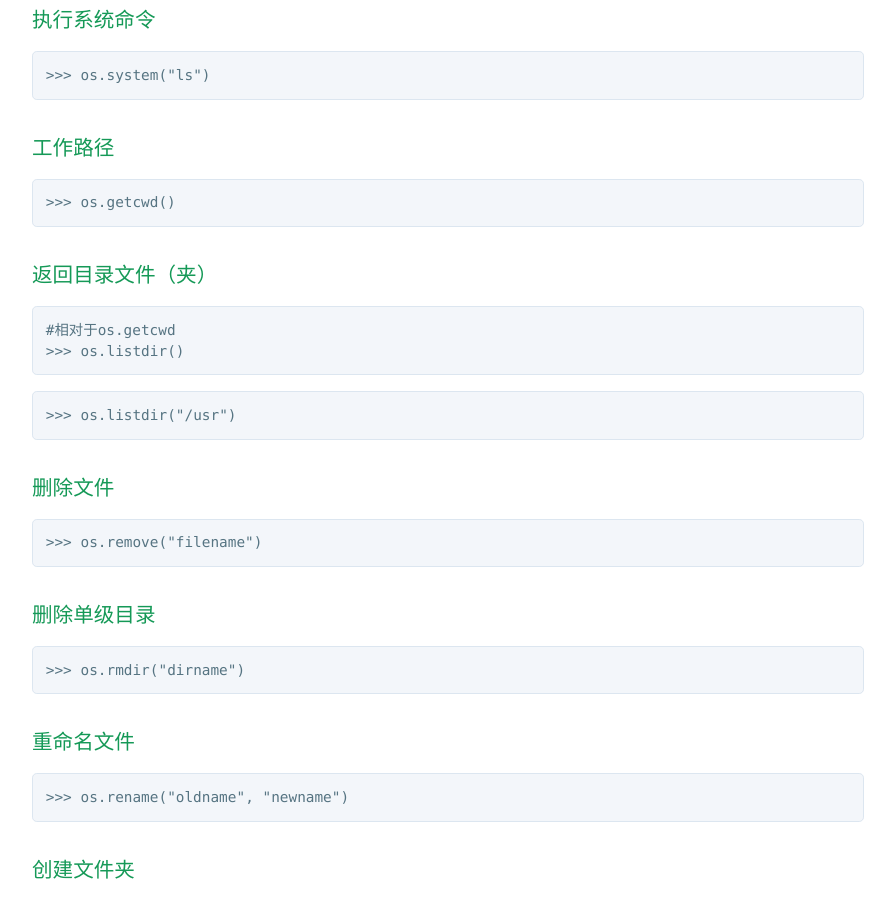
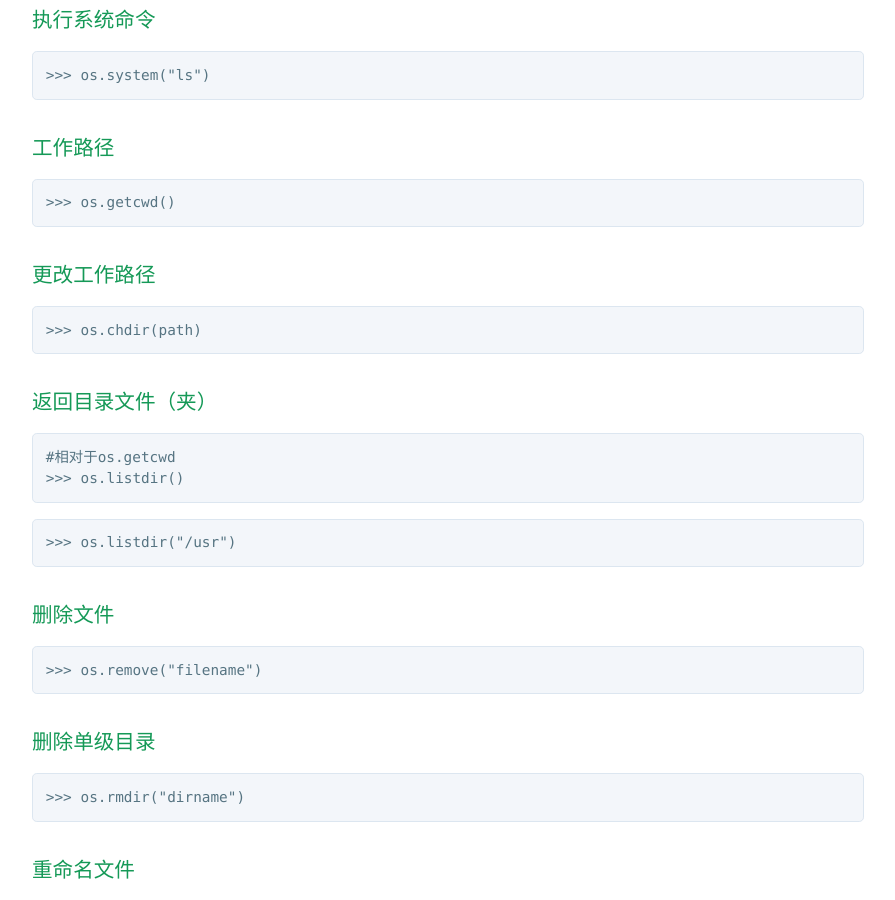
Before and after one commit to Tao-kun/Tao-kun.github.io, a Jekyll site: the page built from _posts/2017-04-23-python-note.markdown, in a window 1280 px wide and 900 px high, scrolled down 670 px. Shown: the whole window, without its empty margins (192-1087 px from the left). Built offline with Jekyll 4.4.1, drawn with Linux system fonts in a browser that asks for light colours; some web fonts are replaced.

Commit message:
add os.chdir()

````diff
--- a/_posts/2017-04-23-python-note.markdown
+++ b/_posts/2017-04-23-python-note.markdown
@@ -23,7 +23,10 @@ Python的笔记，不定期更新.
 ```python
 >>> os.getcwd()
 ```
-
+### 更改工作路径
+```python
+>>> os.chdir(path)
+```
 ### 返回目录文件（夹）
 ```python
 #相对于os.getcwd
````
